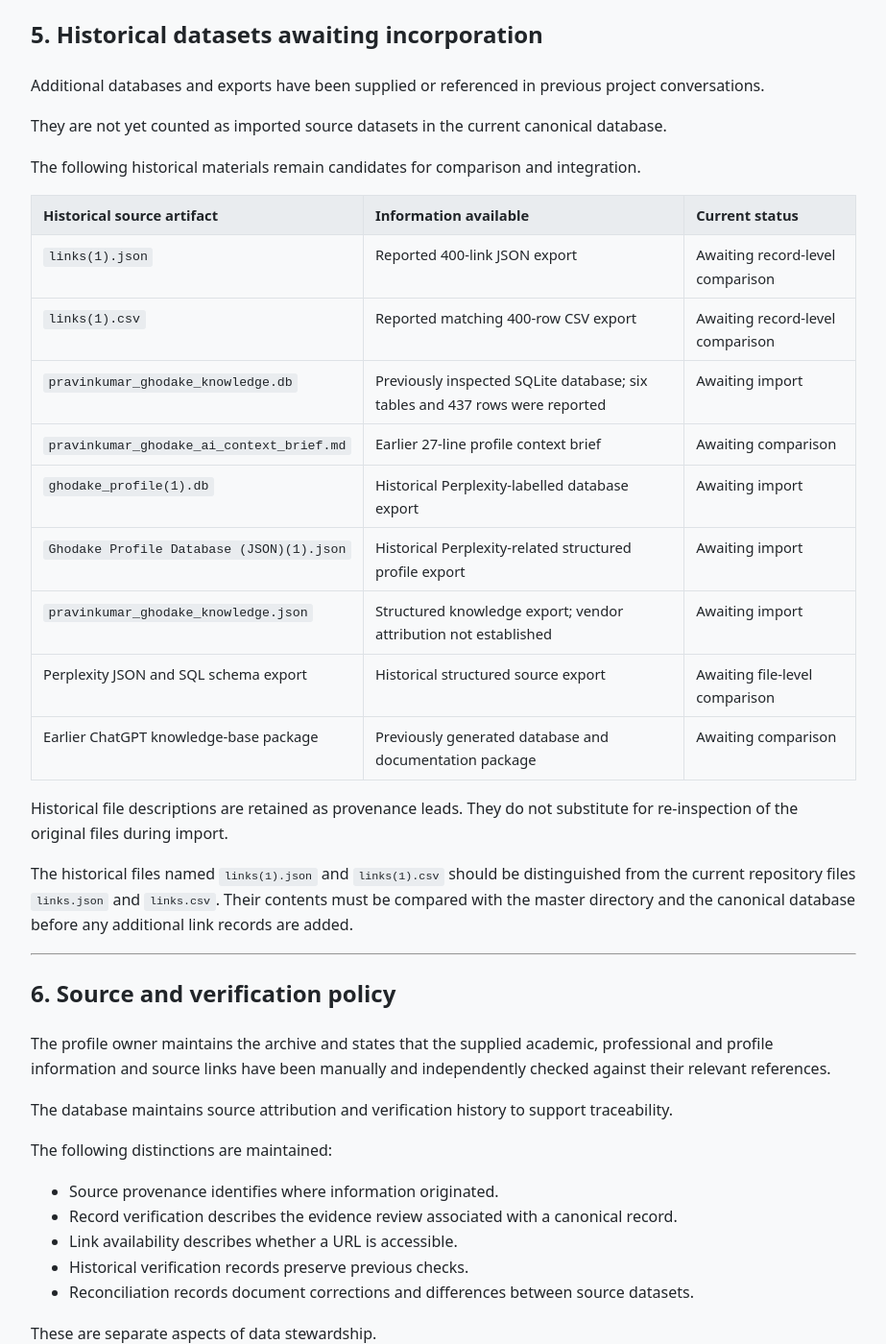
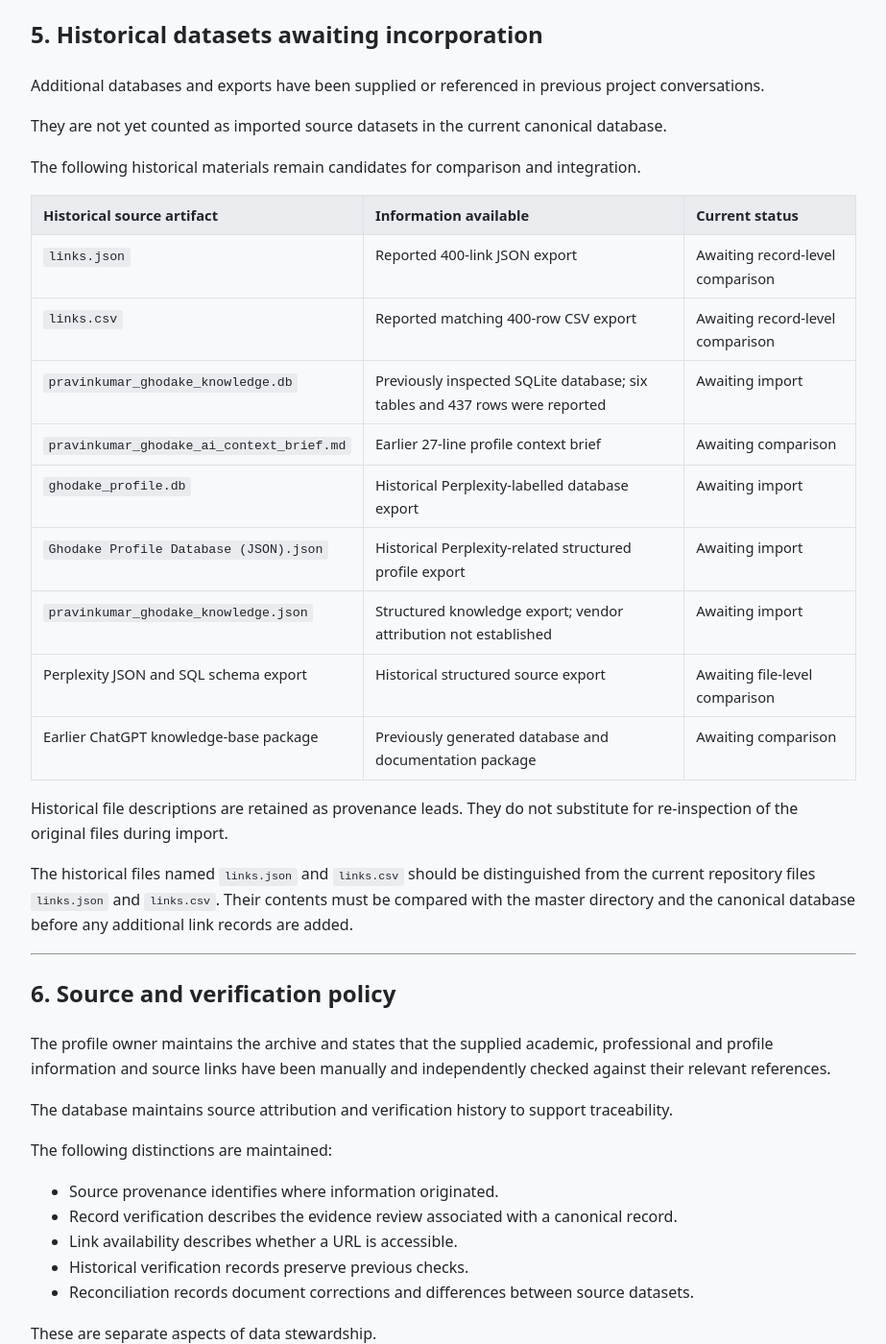
Before and after one commit to pravinkumar-ghodake/pravinkumar-ghodake-academic-archive, a Jekyll site: the page built from 02-ai-knowledge-base/MANIFEST.md, in a window 1280 px wide and 1400 px high, scrolled down 5583 px. Shown: the whole window at 96% size, without its empty margins (178-1101 px from the left). Built offline with Jekyll 4.4.1, drawn with Linux system fonts in a browser that asks for light colours; our own code applies the rules of GitHub Pages for plain Markdown files; some of the changed text lies outside the part shown.

Commit message:
Update MANIFEST.md

```diff
--- a/02-ai-knowledge-base/MANIFEST.md
+++ b/02-ai-knowledge-base/MANIFEST.md
@@ -122,7 +122,7 @@ One normalized URL duplicates a target already present in the master directory.
 
 | Field | Value |
 |---|---|
-| Original filename | `PROFILE_KNOWLEDGE_BRIEF(1).md` |
+| Original filename | `PROFILE_KNOWLEDGE_BRIEF.md` |
 | Source type | Other AI / vendor unattributed |
 | Acquisition date | 2026-11-16 |
 | Imported source records | 14 |
@@ -174,19 +174,19 @@ The following historical materials remain candidates for comparison and integrat
 
 | Historical source artifact | Information available | Current status |
 |---|---|---|
-| `links(1).json` | Reported 400-link JSON export | Awaiting record-level comparison |
-| `links(1).csv` | Reported matching 400-row CSV export | Awaiting record-level comparison |
+| `links.json` | Reported 400-link JSON export | Awaiting record-level comparison |
+| `links.csv` | Reported matching 400-row CSV export | Awaiting record-level comparison |
 | `pravinkumar_ghodake_knowledge.db` | Previously inspected SQLite database; six tables and 437 rows were reported | Awaiting import |
 | `pravinkumar_ghodake_ai_context_brief.md` | Earlier 27-line profile context brief | Awaiting comparison |
-| `ghodake_profile(1).db` | Historical Perplexity-labelled database export | Awaiting import |
-| `Ghodake Profile Database (JSON)(1).json` | Historical Perplexity-related structured profile export | Awaiting import |
+| `ghodake_profile.db` | Historical Perplexity-labelled database export | Awaiting import |
+| `Ghodake Profile Database (JSON).json` | Historical Perplexity-related structured profile export | Awaiting import |
 | `pravinkumar_ghodake_knowledge.json` | Structured knowledge export; vendor attribution not established | Awaiting import |
 | Perplexity JSON and SQL schema export | Historical structured source export | Awaiting file-level comparison |
 | Earlier ChatGPT knowledge-base package | Previously generated database and documentation package | Awaiting comparison |
 
 Historical file descriptions are retained as provenance leads. They do not substitute for re-inspection of the original files during import.
 
-The historical files named `links(1).json` and `links(1).csv` should be distinguished from the current repository files `links.json` and `links.csv`. Their contents must be compared with the master directory and the canonical database before any additional link records are added.
+The historical files named `links.json` and `links.csv` should be distinguished from the current repository files `links.json` and `links.csv`. Their contents must be compared with the master directory and the canonical database before any additional link records are added.
 
 ---
 
```
